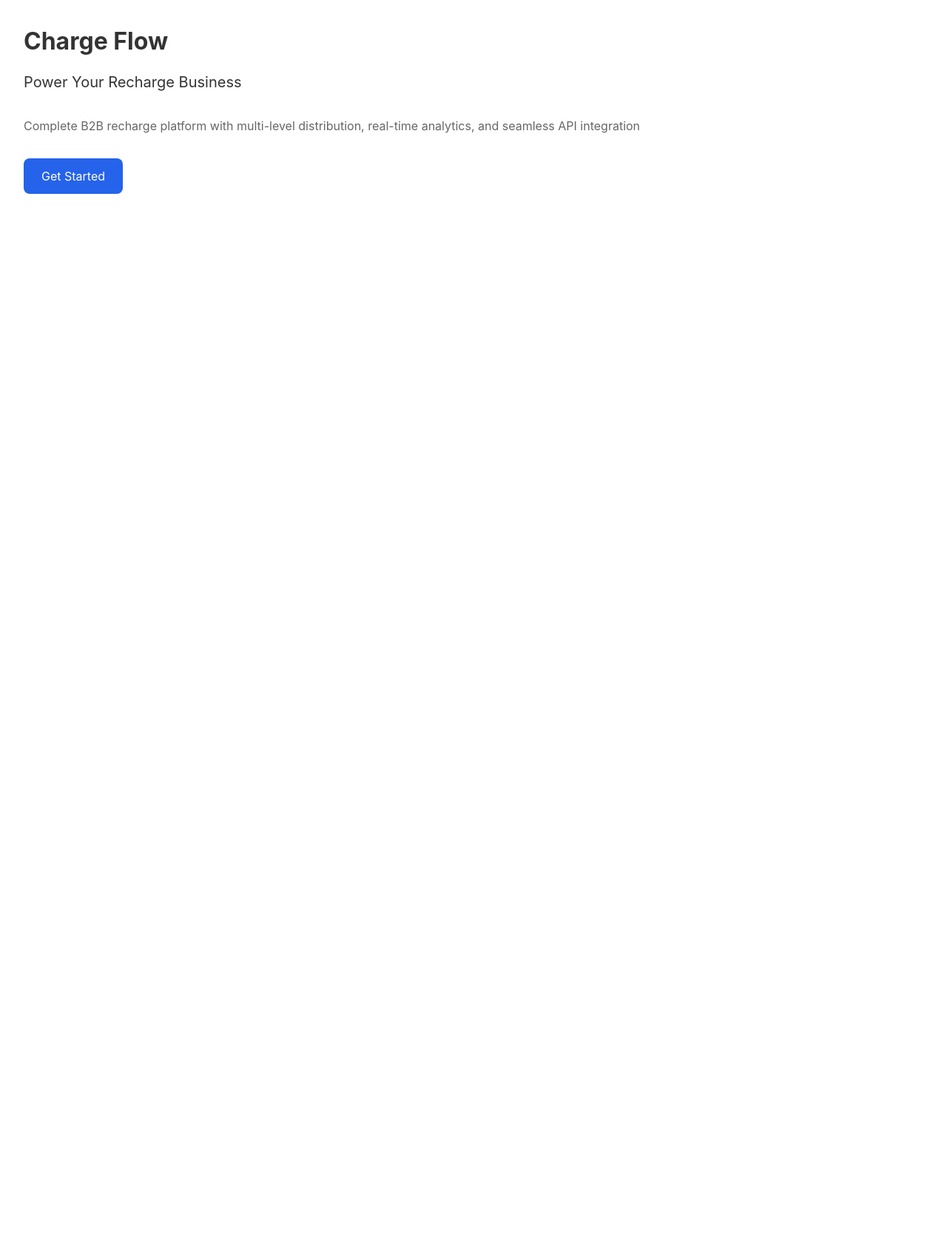
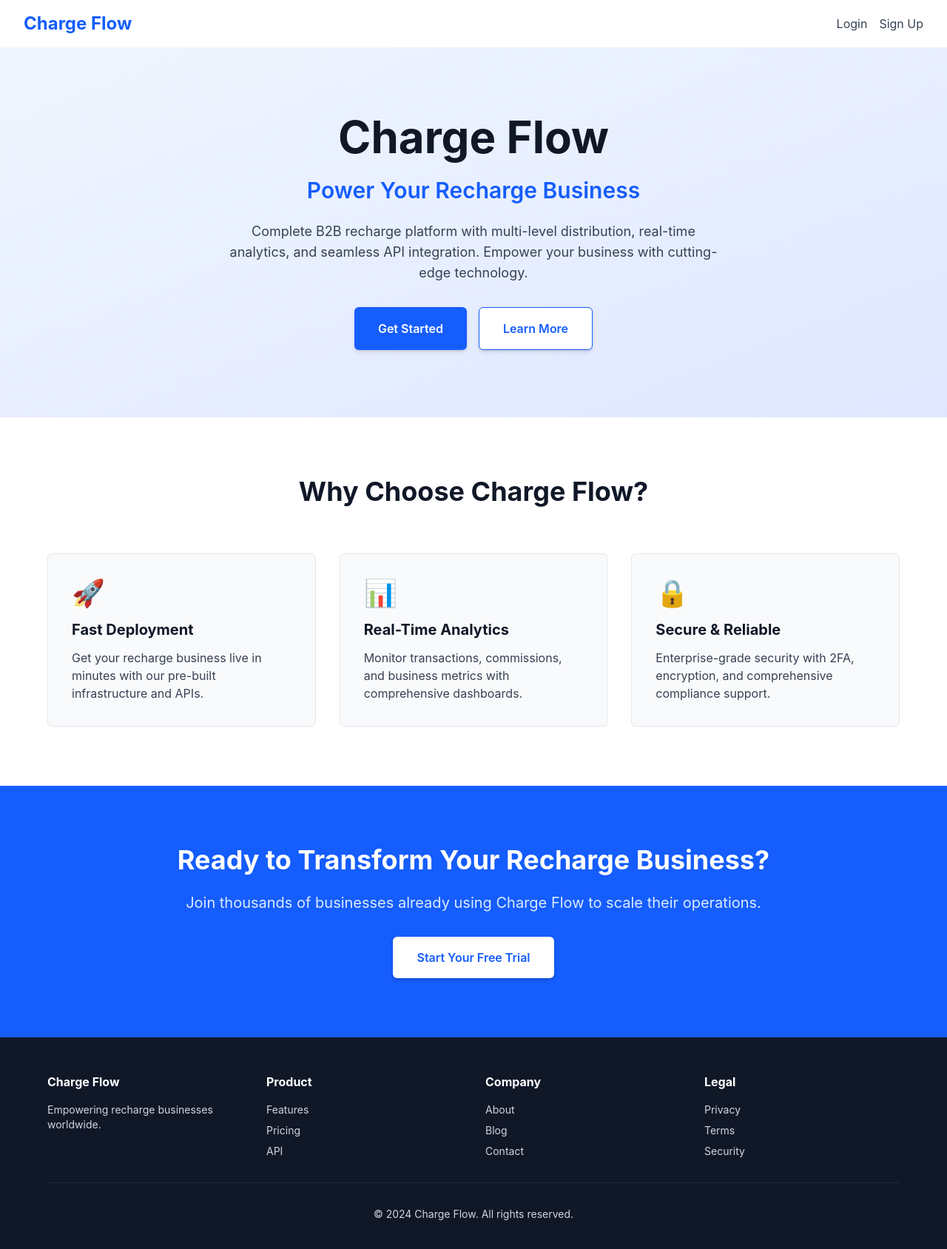
Before and after one commit to soubhagya2544/charge-flow, a React (Vite) app: page / in a window 1280 px wide. Shown: the top 1688 px of the page at 74% size. Before the commit the page ends 800 px from the top, so only its background shows below. Built offline with nearby package versions, Linux system fonts and the light colour scheme; no server answers.

Commit message:
Update from Shipper

```diff
--- a/src/pages/LandingPage.tsx
+++ b/src/pages/LandingPage.tsx
@@ -1,10 +1,121 @@
 export default function LandingPage() {
   return (
-    <div style={{ minHeight: '100vh', backgroundColor: '#ffffff', padding: '2rem' }}>
-      <h1 style={{ fontSize: '2rem', fontWeight: 'bold', marginBottom: '1rem' }}>Charge Flow</h1>
-      <p style={{ fontSize: '1.25rem', marginBottom: '2rem' }}>Power Your Recharge Business</p>
-      <p style={{ fontSize: '1rem', color: '#666' }}>Complete B2B recharge platform with multi-level distribution, real-time analytics, and seamless API integration</p>
-      <button style={{ marginTop: '2rem', padding: '0.75rem 1.5rem', backgroundColor: '#2563eb', color: 'white', borderRadius: '0.5rem', border: 'none', cursor: 'pointer', fontSize: '1rem' }}>Get Started</button>
+    <div className="min-h-screen bg-white">
+      {/* Navigation */}
+      <nav className="bg-white shadow-sm">
+        <div className="max-w-7xl mx-auto px-4 sm:px-6 lg:px-8 py-4">
+          <div className="flex justify-between items-center">
+            <div className="text-2xl font-bold text-blue-600">Charge Flow</div>
+            <div className="flex gap-4">
+              <a href="/login" className="text-gray-700 hover:text-blue-600 transition-colors">Login</a>
+              <a href="/signup" className="text-gray-700 hover:text-blue-600 transition-colors">Sign Up</a>
+            </div>
+          </div>
+        </div>
+      </nav>
+
+      {/* Hero Section */}
+      <section className="bg-gradient-to-br from-blue-50 to-indigo-100 min-h-[500px] flex items-center justify-center px-4 py-20">
+        <div className="max-w-4xl mx-auto text-center">
+          <h1 className="text-5xl md:text-6xl font-bold text-gray-900 mb-6">
+            Charge Flow
+          </h1>
+          <p className="text-2xl md:text-3xl text-blue-600 font-semibold mb-6">
+            Power Your Recharge Business
+          </p>
+          <p className="text-lg text-gray-700 mb-8 max-w-2xl mx-auto">
+            Complete B2B recharge platform with multi-level distribution, real-time analytics, and seamless API integration. Empower your business with cutting-edge technology.
+          </p>
+          <div className="flex flex-col sm:flex-row gap-4 justify-center">
+            <button className="px-8 py-4 bg-blue-600 text-white font-semibold rounded-lg shadow-lg hover:bg-blue-700 hover:shadow-xl transform hover:scale-105 transition-all duration-300">
+              Get Started
+            </button>
+            <button className="px-8 py-4 bg-white text-blue-600 font-semibold rounded-lg shadow-lg hover:shadow-xl border border-blue-600 transition-all duration-300">
+              Learn More
+            </button>
+          </div>
+        </div>
+      </section>
+
+      {/* Features Section */}
+      <section className="py-20 px-4 bg-white">
+        <div className="max-w-6xl mx-auto">
+          <h2 className="text-4xl font-bold text-center text-gray-900 mb-16">
+            Why Choose Charge Flow?
+          </h2>
+          <div className="grid md:grid-cols-3 gap-8">
+            <div className="p-8 bg-gray-50 rounded-lg border border-gray-200 hover:shadow-lg transition-shadow duration-300">
+              <div className="text-4xl mb-4">🚀</div>
+              <h3 className="text-xl font-bold text-gray-900 mb-3">Fast Deployment</h3>
+              <p className="text-gray-700">Get your recharge business live in minutes with our pre-built infrastructure and APIs.</p>
+            </div>
+            <div className="p-8 bg-gray-50 rounded-lg border border-gray-200 hover:shadow-lg transition-shadow duration-300">
+              <div className="text-4xl mb-4">📊</div>
+              <h3 className="text-xl font-bold text-gray-900 mb-3">Real-Time Analytics</h3>
+              <p className="text-gray-700">Monitor transactions, commissions, and business metrics with comprehensive dashboards.</p>
+            </div>
+            <div className="p-8 bg-gray-50 rounded-lg border border-gray-200 hover:shadow-lg transition-shadow duration-300">
+              <div className="text-4xl mb-4">🔒</div>
+              <h3 className="text-xl font-bold text-gray-900 mb-3">Secure & Reliable</h3>
+              <p className="text-gray-700">Enterprise-grade security with 2FA, encryption, and comprehensive compliance support.</p>
+            </div>
+          </div>
+        </div>
+      </section>
+
+      {/* CTA Section */}
+      <section className="bg-blue-600 py-20 px-4">
+        <div className="max-w-4xl mx-auto text-center">
+          <h2 className="text-4xl font-bold text-white mb-6">
+            Ready to Transform Your Recharge Business?
+          </h2>
+          <p className="text-xl text-blue-100 mb-8">
+            Join thousands of businesses already using Charge Flow to scale their operations.
+          </p>
+          <button className="px-8 py-4 bg-white text-blue-600 font-semibold rounded-lg shadow-lg hover:shadow-xl transform hover:scale-105 transition-all duration-300">
+            Start Your Free Trial
+          </button>
+        </div>
+      </section>
+
+      {/* Footer */}
+      <footer className="bg-gray-900 text-gray-300 py-12 px-4">
+        <div className="max-w-6xl mx-auto">
+          <div className="grid md:grid-cols-4 gap-8 mb-8">
+            <div>
+              <h4 className="text-white font-bold mb-4">Charge Flow</h4>
+              <p className="text-sm">Empowering recharge businesses worldwide.</p>
+            </div>
+            <div>
+              <h4 className="text-white font-bold mb-4">Product</h4>
+              <ul className="text-sm space-y-2">
+                <li><a href="#" className="hover:text-white transition-colors">Features</a></li>
+                <li><a href="#" className="hover:text-white transition-colors">Pricing</a></li>
+                <li><a href="#" className="hover:text-white transition-colors">API</a></li>
+              </ul>
+            </div>
+            <div>
+              <h4 className="text-white font-bold mb-4">Company</h4>
+              <ul className="text-sm space-y-2">
+                <li><a href="#" className="hover:text-white transition-colors">About</a></li>
+                <li><a href="#" className="hover:text-white transition-colors">Blog</a></li>
+                <li><a href="#" className="hover:text-white transition-colors">Contact</a></li>
+              </ul>
+            </div>
+            <div>
+              <h4 className="text-white font-bold mb-4">Legal</h4>
+              <ul className="text-sm space-y-2">
+                <li><a href="#" className="hover:text-white transition-colors">Privacy</a></li>
+                <li><a href="#" className="hover:text-white transition-colors">Terms</a></li>
+                <li><a href="#" className="hover:text-white transition-colors">Security</a></li>
+              </ul>
+            </div>
+          </div>
+          <div className="border-t border-gray-800 pt-8 text-center text-sm">
+            <p>&copy; 2024 Charge Flow. All rights reserved.</p>
+          </div>
+        </div>
+      </footer>
     </div>
   );
 }
--- a/vite.config.ts
+++ b/vite.config.ts
@@ -5,7 +5,7 @@ import { defineConfig } from "vite";
 import { shipperIdsPlugin } from "./plugins/vite-plugin-shipper-ids";
 
 export default defineConfig({
-  plugins: [shipperIdsPlugin(), react(), tailwindcss()],
+  plugins: process.env.NODE_ENV === 'development' ? [shipperIdsPlugin(), react(), tailwindcss()] : [react(), tailwindcss()],
   resolve: {
     alias: {
       "@": path.resolve(__dirname, "./src"),
```
Also changed, not shown: 2 other files (tests, documents, lock files or other folders).
